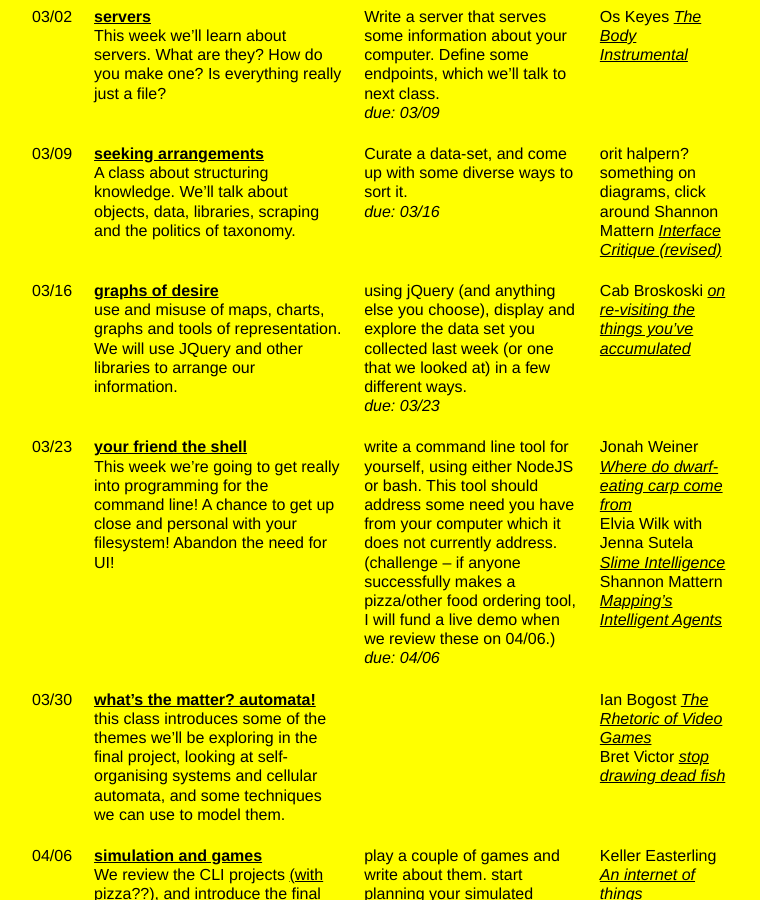
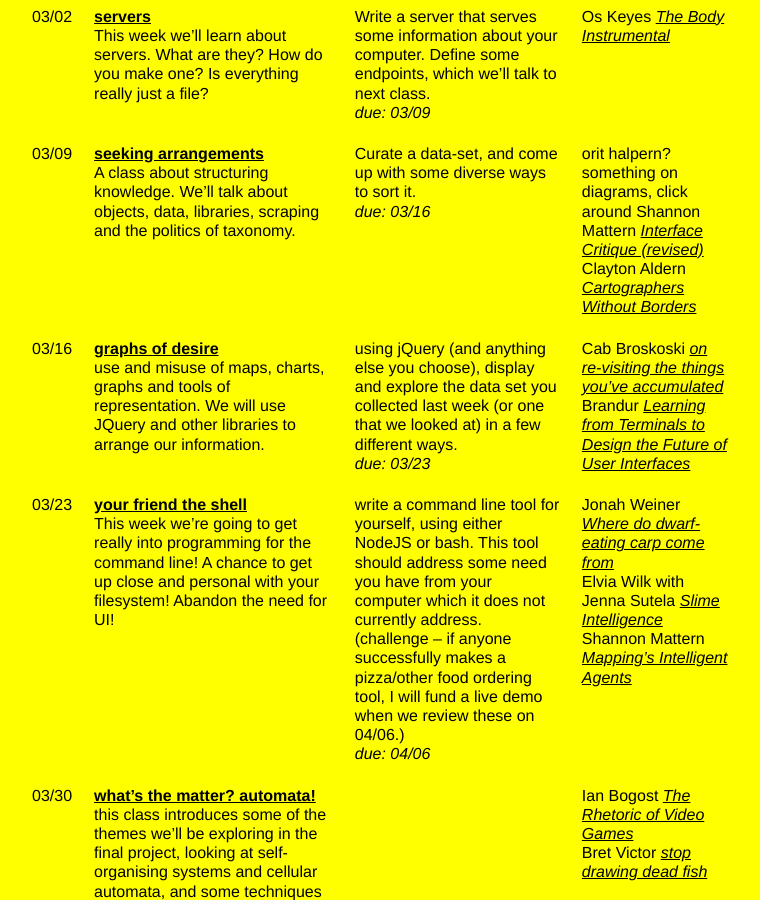
Before and after one commit to agnescameron/teaching-site, a Jekyll site: the page built from _pages/syllabus.md, in a window 1280 px wide and 900 px high, scrolled down 1780 px. Shown: the whole window, without its empty margins (28-788 px from the left). Built offline with Jekyll 4.4.1, drawn with Linux system fonts in a browser that asks for light colours.

Commit message:
more bits

```diff
--- a/_posts/2020-03-09-seeking-arrangements.md
+++ b/_posts/2020-03-09-seeking-arrangements.md
@@ -6,7 +6,7 @@ categories: [jQuery]
 tags: [diagrams, sorting]
 description: A class about structuring knowledge. We'll talk about objects, data, libraries, scraping and the politics of taxonomy.
 assignment: Curate a data-set, and come up with some diverse ways to sort it.
-readings: orit halpern? something on diagrams, click around Shannon Mattern [*Interface Critique (revised)*](http://wordsinspace.net/shannon/2014/01/22/interface-critique-revisited-thinking-about-archival-interfaces/)
+readings: orit halpern? something on diagrams, click around Shannon Mattern [*Interface Critique (revised)*](http://wordsinspace.net/shannon/2014/01/22/interface-critique-revisited-thinking-about-archival-interfaces/)<br>Clayton Aldern [*Cartographers Without Borders*](https://logicmag.io/justice/cartographers-without-borders/)
 assignment-due: 03/16
 ---
 
--- a/_posts/2020-03-16-graphs-of-desire.md
+++ b/_posts/2020-03-16-graphs-of-desire.md
@@ -1,10 +1,10 @@
 ---
 layout: post
 title: graphs of desire
-permalink: /class8/
+permalink: /class7/
 description: use and misuse of maps, charts, graphs and tools of representation. We will use JQuery and other libraries to arrange our information.
 assignment: using jQuery (and anything else you choose), display and explore the data set you collected last week (or one that we looked at) in a few different ways.
-readings: Cab Broskoski [*on re-visiting the things you've accumulated*](https://thecreativeindependent.com/people/charles-broskoski-on-self-discovery-upon-revisiting-things-youve-accumulated-over-time/)
+readings: Cab Broskoski [*on re-visiting the things you've accumulated*](https://thecreativeindependent.com/people/charles-broskoski-on-self-discovery-upon-revisiting-things-youve-accumulated-over-time/) Brandur [*Learning from Terminals to Design the Future of User Interfaces*](https://brandur.org/interfaces)
 assignment-due: 03/23
 ---
 <!-- maybe cybernetics lib here?? orit halpern beautiful data kind of thing??? -->
```
Also changed, not shown: _posts/2020-03-23-your-friend-the-shell.md (+1 -1 lines), _posts/2020-02-10-any-requests.md (line endings or trailing spaces), _posts/2020-02-24-what-is-the-internet.md (line endings or trailing spaces).
